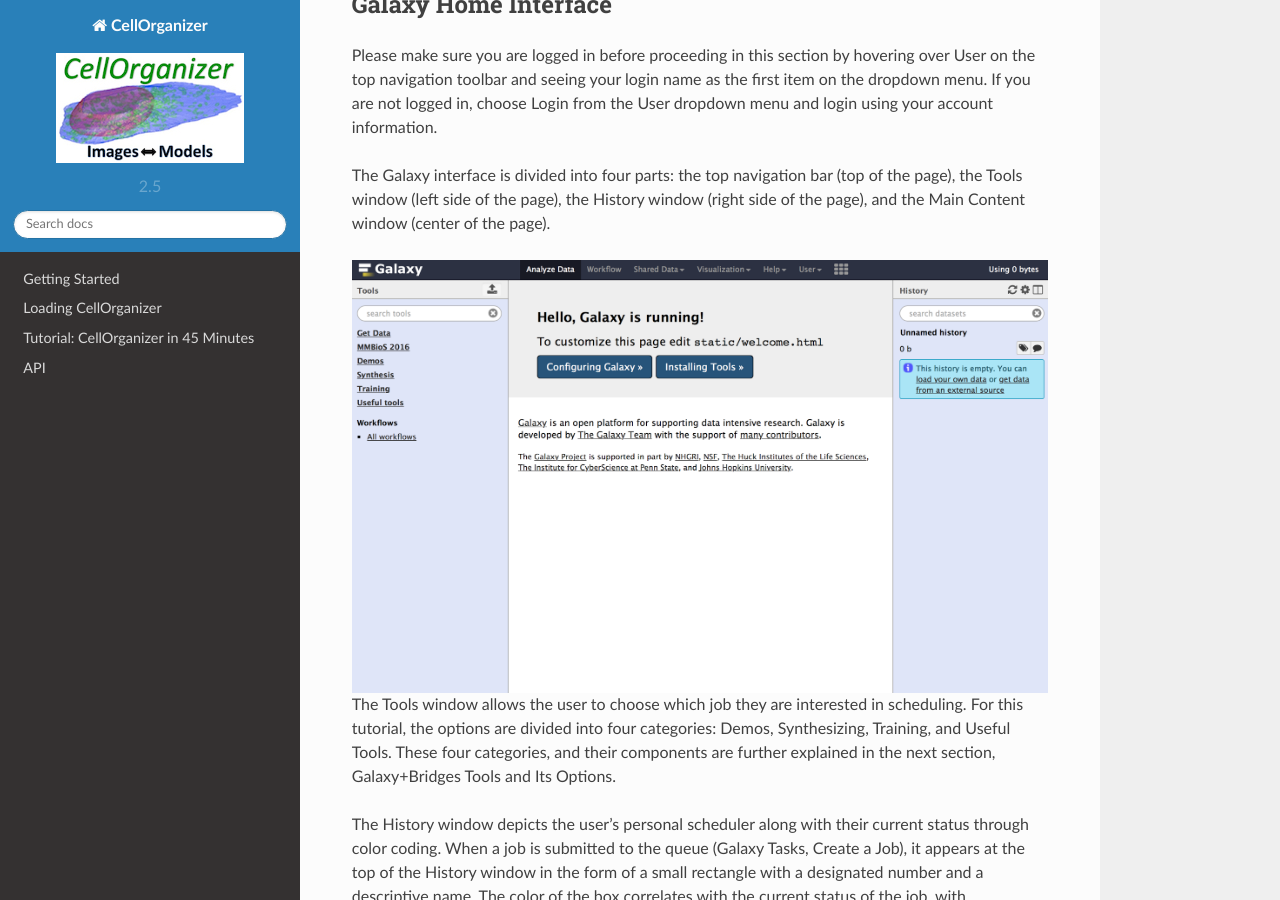
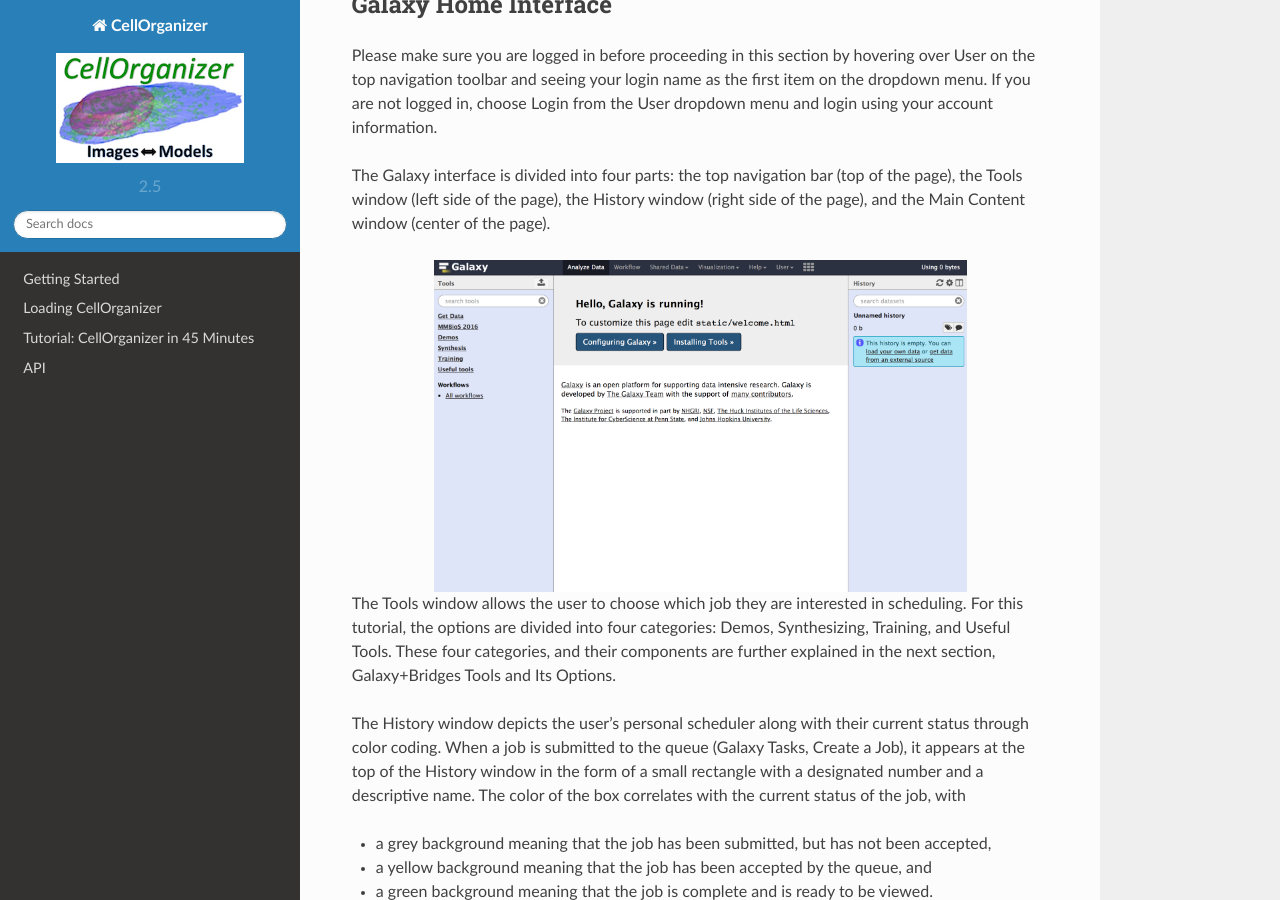
Before and after one commit to murphygroup/cellorganizer-documentation_old, a Sphinx documentation site: the page built from source/chapters/galaxy.rst, in a window 1280 px wide and 900 px high, scrolled down 1325 px. Built offline with Sphinx 7.4.7 and the Read the Docs theme 2.0.0, drawn with Linux system fonts in a browser that asks for light colours; pages that are not in the unit, such as notebooks, are missing from menus.

Commit message:
Fixed image sizing on markup.

```diff
--- a/source/chapters/galaxy.rst
+++ b/source/chapters/galaxy.rst
@@ -22,7 +22,8 @@
 
 In order to use CellOrganizer on Galaxy+Bridges, the user must have a registered account.
 
-.. figure:: ../images/registerbutton.png
+
+.. image:: ../images/registerbutton.png
    :align: center
 
 #. Open a web browser, and go on to the `Galaxy+Bridges <http://galaxy2.bridges.psc.edu:8080>`_ site.
@@ -38,8 +39,11 @@
 
 The Galaxy interface is divided into four parts: the top navigation bar (top of the page), the Tools window (left side of the page), the History window (right side of the page), and the Main Content window (center of the page).
 
-.. figure:: ../images/galaxyinterface.png
-   :align: center
+
+.. image:: ../images/galaxyinterface.png
+    :width: 533px
+    :align: center
+    :height: 332px
 
 The Tools window allows the user to choose which job they are interested in scheduling. For this tutorial, the options are divided into four categories: Demos, Synthesizing, Training, and Useful Tools. These four categories, and their components are further explained in the next section, Galaxy+Bridges Tools and Its Options.
 
```
